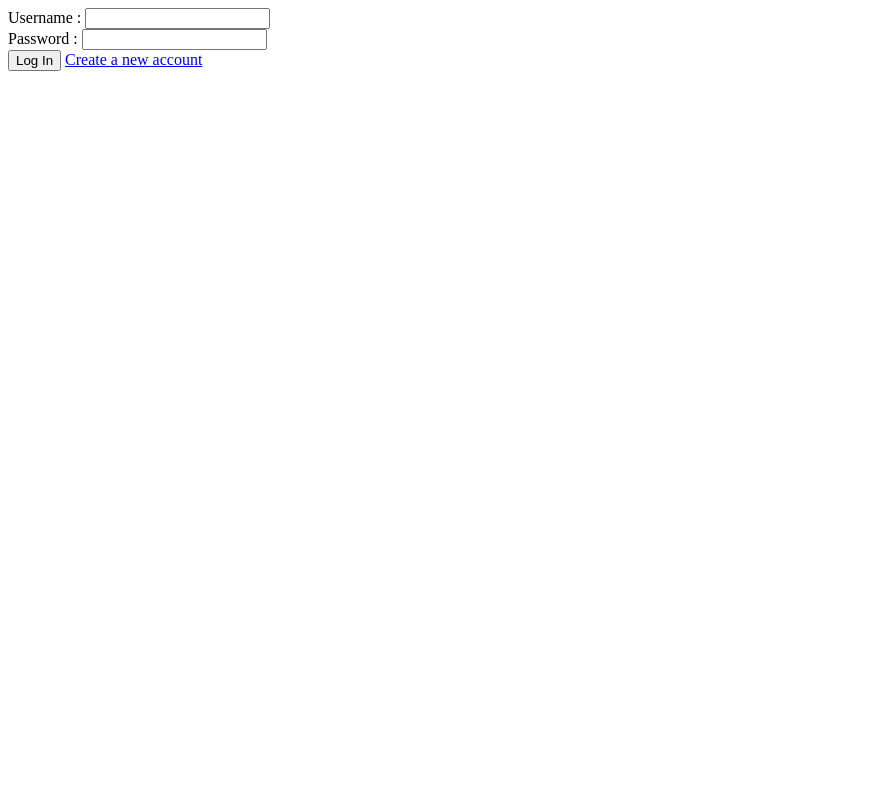
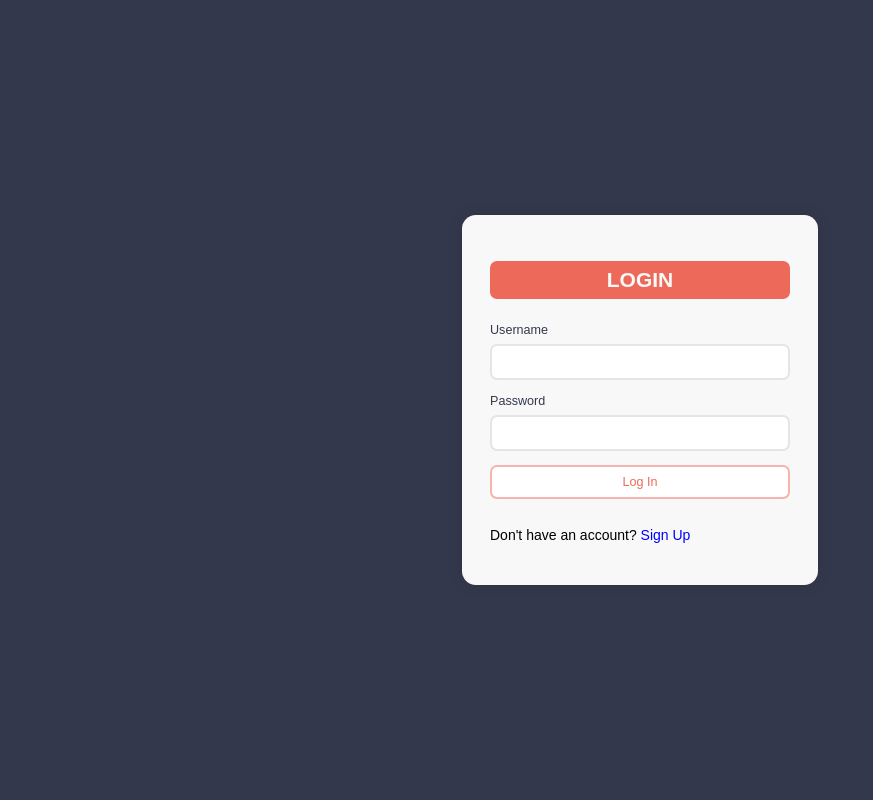
Before and after one commit to fhrlzmn/kuliah, a PHP site: page /login.php in a window 1280 px wide. Shown: the whole page, without its empty margins (0-873 px from the left). Run offline with PHP 8.4, Linux system fonts and the light colour scheme.

Commit message:
PHP Login: Styling standar

```diff
--- /dev/null
+++ b/Semester 6/Pemrograman Internet/Tugas PHP Login/css/style.css
@@ -0,0 +1,97 @@
+:root {
+  --main-color: #ed6a5a;
+  --secondary-color: #f4f1bb;
+  --dark-color: #34384c;
+  --light-color: #f8f8f8;
+}
+
+html {
+  font-family: Arial, Helvetica, sans-serif;
+  font-size: 14px;
+  accent-color: var(--main-color);
+}
+
+body {
+  all: unset;
+  background-color: var(--dark-color);
+  height: 100vh;
+}
+
+main {
+  max-width: 1024px;
+  margin: 0 auto;
+  height: 100vh;
+  display: flex;
+  justify-content: center;
+  align-items: center;
+}
+
+form {
+  background-color: var(--light-color);
+  padding: 2rem;
+  display: flex;
+  flex-direction: column;
+  gap: 0.5rem;
+  border-radius: 1rem;
+  filter: drop-shadow(0 0 0.5rem rgba(0, 0, 0, 0.1));
+}
+
+h2 {
+  text-align: center;
+  background-color: var(--main-color);
+  color: var(--light-color);
+  padding: 0.5rem;
+  border-radius: 0.5rem;
+}
+
+label {
+  font-size: 0.9rem;
+  color: var(--dark-color);
+}
+
+input {
+  box-sizing: border-box;
+  padding: 8px;
+  width: 300px;
+  margin-bottom: 0.5rem;
+  font-size: 1rem;
+  border-radius: 0.5rem;
+  border: 2px solid rgba(0, 0, 0, 0.1);
+  outline: none;
+}
+
+input::placeholder {
+  color: #d5d5d5;
+  font-size: 0.9rem;
+}
+
+input:focus {
+  border: 2px solid rgba(237, 106, 90, 0.5);
+}
+
+input[type="submit"] {
+  cursor: pointer;
+  font-size: 0.9rem;
+  color: var(--main-color);
+  background-color: #ffffff;
+  border: 2px solid rgba(237, 106, 90, 0.5);
+}
+
+input[type="submit"]:hover {
+  background-color: var(--main-color);
+  color: var(--light-color);
+}
+
+input[type="radio"] {
+  max-width: max-content;
+}
+
+a {
+  text-align: center;
+  color: blue;
+  text-decoration: none;
+}
+
+a:hover {
+  text-decoration: underline;
+}
--- a/Semester 6/Pemrograman Internet/Tugas PHP Login/login.php
+++ b/Semester 6/Pemrograman Internet/Tugas PHP Login/login.php
@@ -1,31 +1,22 @@
-<?php
-
-
-?>
-
 <!DOCTYPE html>
 <html lang="en">
 <head>
   <meta charset="UTF-8">
   <meta name="viewport" content="width=device-width, initial-scale=1.0">
   <title>Login</title>
+  <link rel="stylesheet" href="./css/style.css">
 </head>
 <body>
-  <form action="/auth/handle_login.php" method="post">
-    <div>
-      <label for="username">Username : </label>
+  <main>
+    <form class="login" action="/auth/handle_login.php" method="post">
+      <h2>LOGIN</h2>
+      <label for="username">Username</label>
       <input type="text" name="username" id="username" required>
-    </div>
-
-    <div>
-      <label for="password">Password : </label>
+      <label for="password">Password</label>
       <input type="password" name="password" id="password" required>
-    </div>
-
-    <div>
       <input type="submit" value="Log In" name="login">
-      <a href="/register.php">Create a new account</a>
-    </div>
-  </form>
+      <p>Don't have an account? <a href="/register.php">Sign Up</a>
+    </form>
+  </main>
 </body>
 </html>
```
Also changed, not shown: Semester 6/Pemrograman Internet/Tugas PHP Login/register.php (+17 -35 lines).
